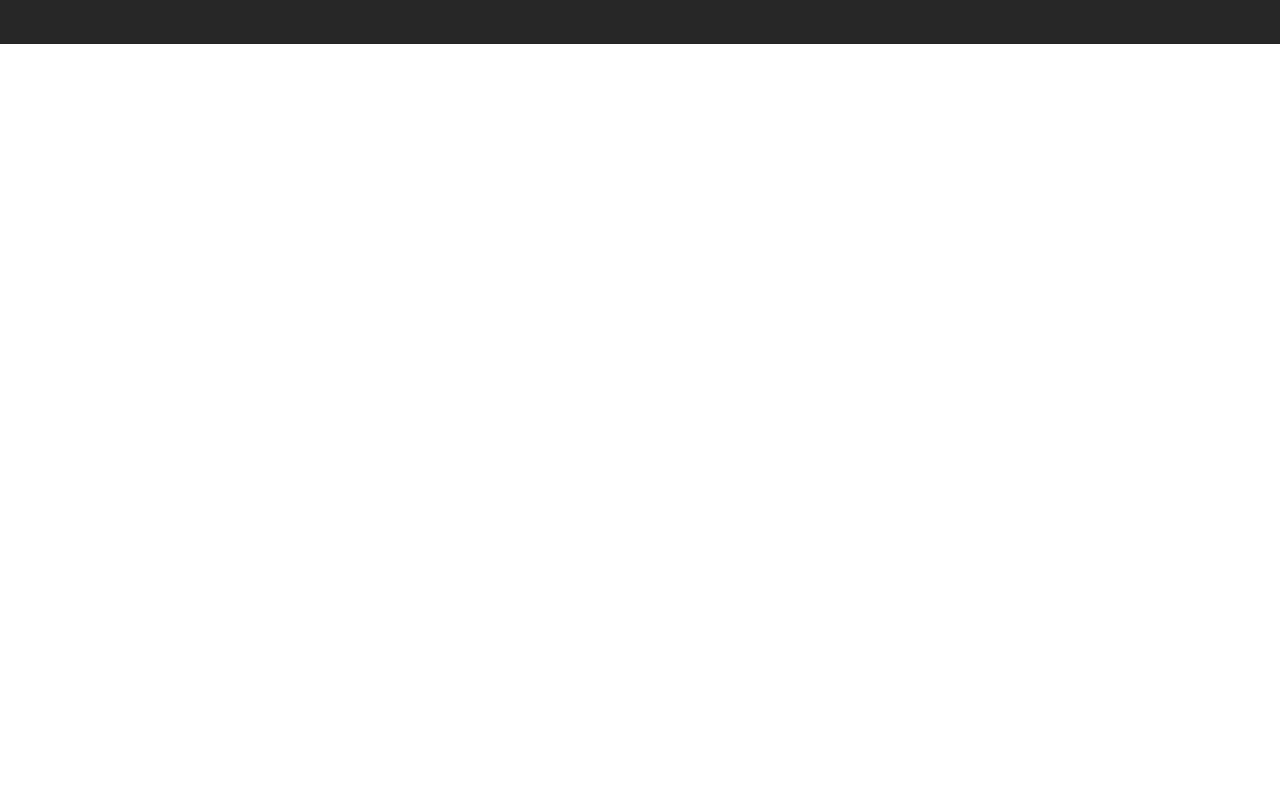
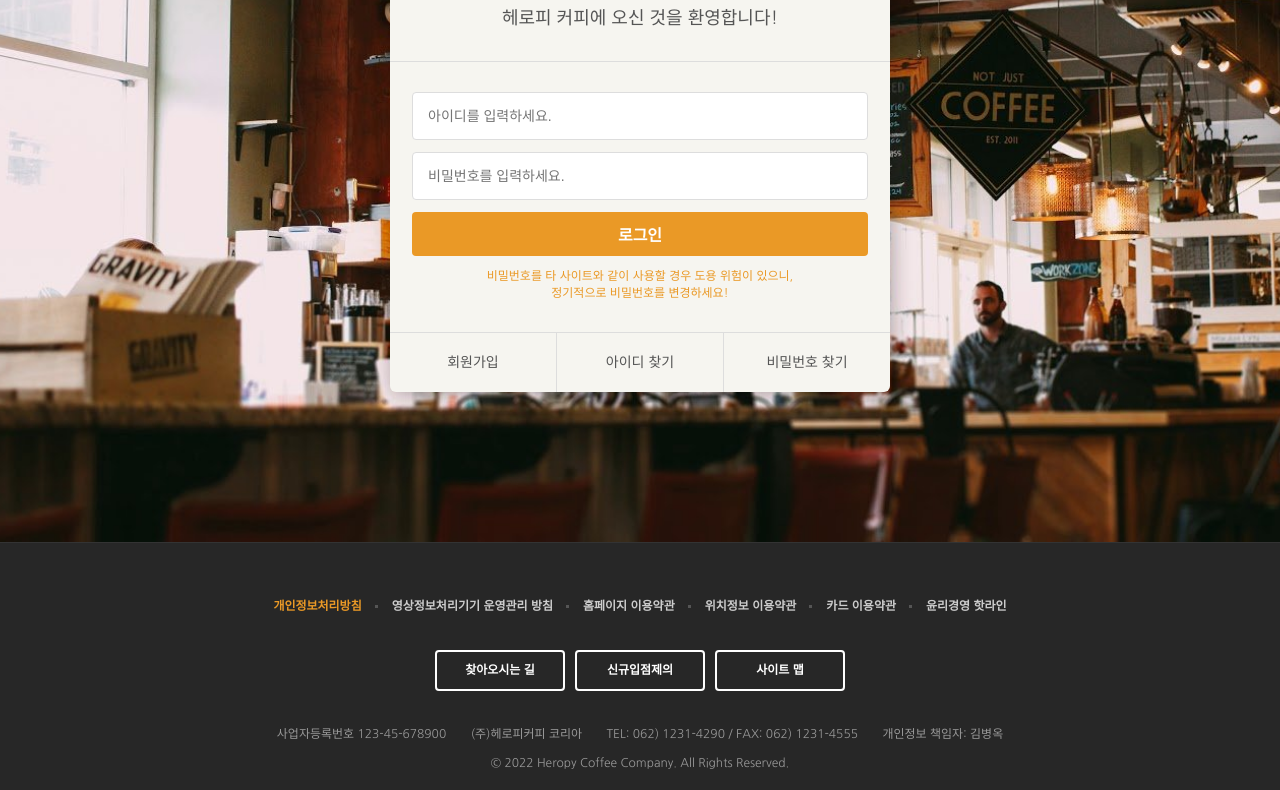
Before and after one commit to estote/estot_coffee, a plain HTML site: page signin/index.html in a window 1280 px wide. Shown: the part 310-1100 px from the top of the page. Before the commit the page ends 800 px from the top, so only its background shows below. Drawn offline with nearby package versions, Linux system fonts and the light colour scheme.

Commit message:
로그인 섹션 추가

```diff
--- a/css/common.css
+++ b/css/common.css
@@ -67,6 +67,17 @@ img {
 .btn.btn--white:hover {
 	color: #333;
 	background-color: #fff;
+}
+.btn.btn--primary {
+	color: #fff;
+	background-color: #ea9926;
+	border: none;
+}
+.btn.btn--primary:hover {
+	background-color: #cc8823;
+}
+.btn.block {
+	width: 100%;
 }
 /* BACK TO POSITION */
 .back-to-position {
--- a/css/signin.css
+++ b/css/signin.css
@@ -0,0 +1,68 @@
+.signin {
+	margin-top: 120px;
+	padding: 100px 0 150px;
+	background-image: url("../images/signin_bg.jpg");
+	background-attachment: fixed;
+	background-repeat: no-repeat;
+	background-position: center;
+	background-size: cover;
+}
+.signin h1 {
+	color: #fff;
+	font-size: 30px;
+	font-weight: 700;
+	text-align: center;
+	margin-bottom: 24px;
+}
+.signin__card {
+	width: 500px;
+	margin: 0 auto;
+	border-radius: 6px;
+	background-color: #f6f5f0;
+	box-shadow: 2px 2px 20px rgba(0, 0, 0, 0.3);
+	color: #555;
+}
+.signin__card h2 {
+  padding: 30px;
+  font-size: 18px;
+  text-align: center;
+  border-bottom: 1px solid #ddd;
+}
+.signin__card form {
+  padding: 30px 22px;
+}
+.signin__card form input {
+  width: 100%;
+  margin-bottom: 12px;
+  padding: 15px;
+  border: 1px solid #ddd;
+  border-radius: 4px;
+  outline: none;
+  box-sizing: border-box;
+  font-size: 14px;
+}
+.signin__card form p {
+  margin-top: 12px;
+  font-size: 12px;
+  color: #ea9926;
+  text-align: center;
+}
+.signin__card .actions {
+  display: flex;
+  border-top: 1px solid #ddd;
+}
+.signin__card .actions a {
+  flex-grow: 1;
+  flex-basis: 0;
+  text-align: center;
+  padding: 20px;
+  color: #555;
+  font-size: 14px;
+  border-right: 1px solid #ddd;
+}
+.signin__card .actions a:hover {
+  text-decoration: underline;
+}
+.signin__card .actions a:last-child {
+  border-right: none;
+}
--- a/signin/index.html
+++ b/signin/index.html
@@ -405,6 +405,28 @@
 			</div>
 		</header>
 
+		<!-- SIGN IN -->
+		<section class="signin">
+			<h1>로그인</h1>
+			<div class="signin__card">
+				<h2>헤로피 커피에 오신 것을 환영합니다!</h2>
+				<form>
+					<input type="text" placeholder="아이디를 입력하세요." />
+					<input type="password" placeholder="비밀번호를 입력하세요." />
+					<button type="submit" class="btn btn--primary block">로그인</button>
+					<p>
+						비밀번호를 타 사이트와 같이 사용할 경우 도용 위험이 있으니,<br />
+						정기적으로 비밀번호를 변경하세요!
+					</p>
+				</form>
+				<div class="actions">
+					<a href="javascript:void(0)">회원가입</a>
+					<a href="javascript:void(0)">아이디 찾기</a>
+					<a href="javascript:void(0)">비밀번호 찾기</a>
+				</div>
+			</div>
+		</section>
+
 		<!-- FOOTER -->
 		<footer>
 			<div class="inner">
```
